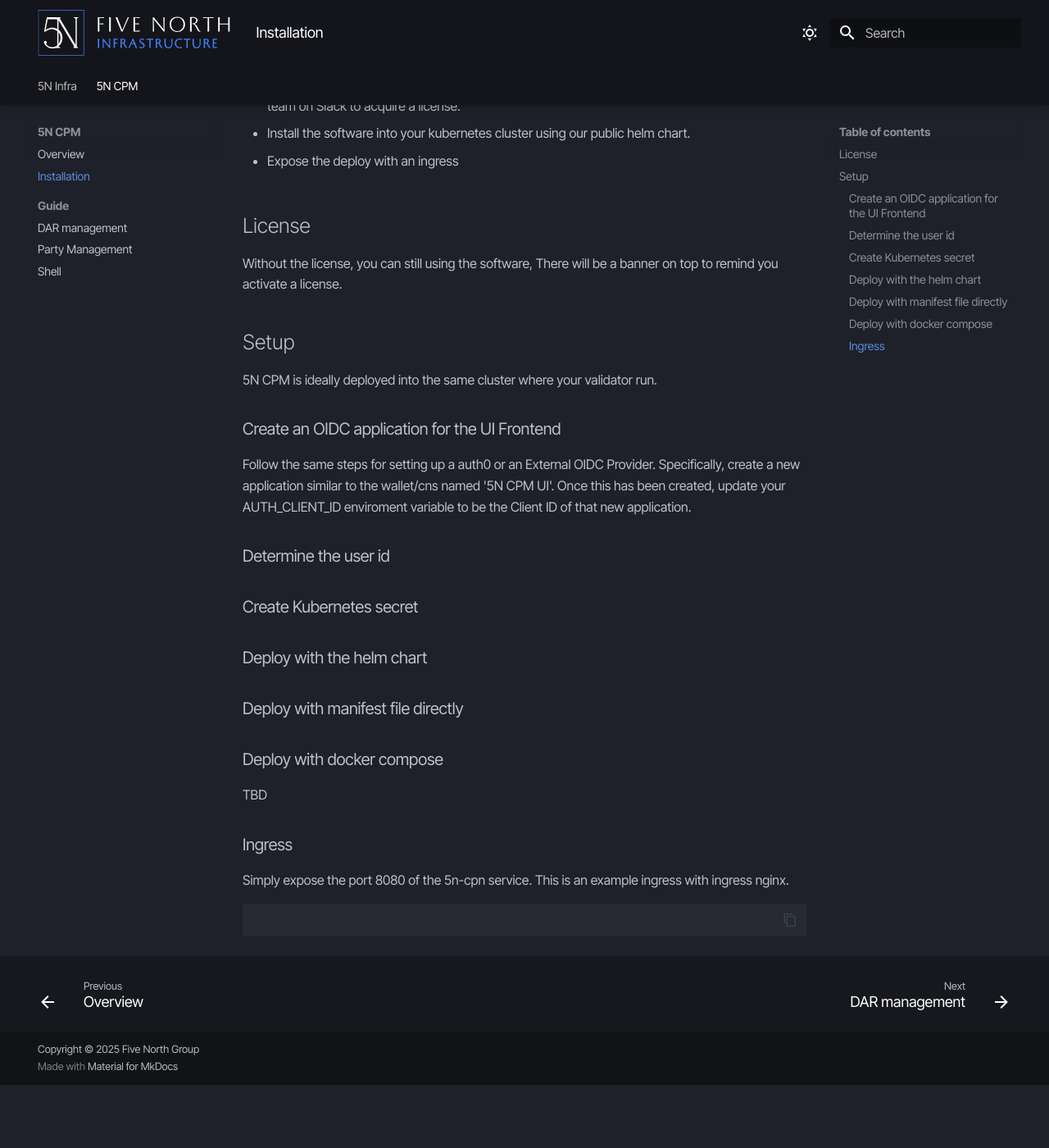
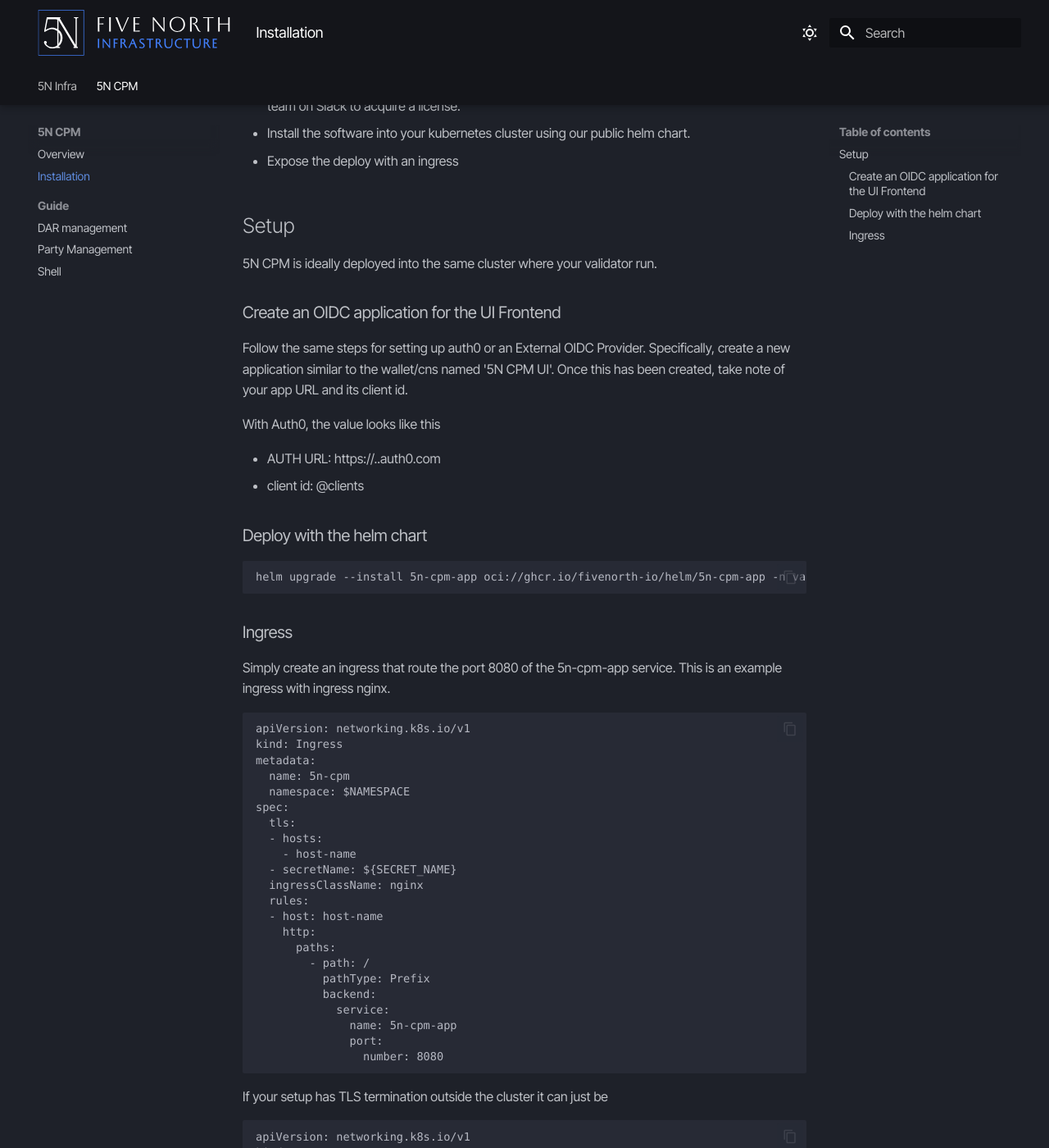
Before and after one commit to fivenorth-io/docs, an MkDocs documentation site: the page built from docs/5n-cpm/install.md, in a window 1280 px wide and 1400 px high, scrolled down 218 px. Shown: the whole window at 82% size. Built offline with MkDocs 1.6.1 and Material for MkDocs 9.7.7, drawn with Linux system fonts in a browser that asks for light colours; some web fonts are replaced; before the commit the page ends 1541 px from its top, so only the background shows below that; some of the changed text lies outside the part shown.

Commit message:
update installation docs

````diff
--- a/docs/5n-cpm/install.md
+++ b/docs/5n-cpm/install.md
@@ -8,34 +8,75 @@
 
 - Expose the deploy with an ingress
 
-## License
-
-Without the license, you can still using the software, There will be a banner on top to remind you activate a license.
-
-
 ## Setup
 
 5N CPM is ideally deployed into the same cluster where your validator run.
 
 ### Create an OIDC application for the UI Frontend
 
-Follow the same steps for setting up a auth0 or an External OIDC Provider. Specifically, create a new application similar to the wallet/cns named '5N CPM UI'. Once this has been created, update your AUTH_CLIENT_ID enviroment variable to be the Client ID of that new application.
+Follow the same steps for setting up auth0 or an External OIDC Provider. Specifically, create a new application similar to the wallet/cns named '5N CPM UI'. Once this has been created, take note of your app URL and its client id.
 
-### Determine the user id
+With Auth0, the value looks like this
 
-### Create Kubernetes secret
+- AUTH URL: https://<tenand-id>.<region>.auth0.com
+- client id: <some-id>@clients
+
 
 ### Deploy with the helm chart
 
-### Deploy with manifest file directly
-
-### Deploy with docker compose
-
-TBD
+```
+helm upgrade --install 5n-cpm-app oci://ghcr.io/fivenorth-io/helm/5n-cpm-app -n validator1 --version 0.3.0 --set auth.url=<auth-app-url> --set auth.clientId=<client-id>
+```
 
 ### Ingress
 
-Simply expose the port 8080 of the 5n-cpn service. This is an example ingress with ingress nginx.
+Simply create an ingress that route the port 8080 of the 5n-cpm-app service. This is an example ingress with ingress nginx.
 
 ```
+apiVersion: networking.k8s.io/v1
+kind: Ingress
+metadata:
+  name: 5n-cpm
+  namespace: $NAMESPACE
+spec:
+  tls:
+  - hosts:
+    - host-name
+  - secretName: ${SECRET_NAME}
+  ingressClassName: nginx
+  rules:
+  - host: host-name
+    http:
+      paths:
+        - path: /
+          pathType: Prefix
+          backend:
+            service:
+              name: 5n-cpm-app
+              port:
+                number: 8080
 ```
+
+If your setup has TLS termination outside the cluster it can just be
+
+
+```
+apiVersion: networking.k8s.io/v1
+kind: Ingress
+metadata:
+  name: 5n-cpn
+  namespace: $NAMESPACE
+spec:
+  ingressClassName: nginx
+  rules:
+  - host: host-name
+    http:
+      paths:
+        - path: /
+          pathType: Prefix
+          backend:
+            service:
+              name: 5n-cpm-app
+              port:
+                number: 8080
+```
````
